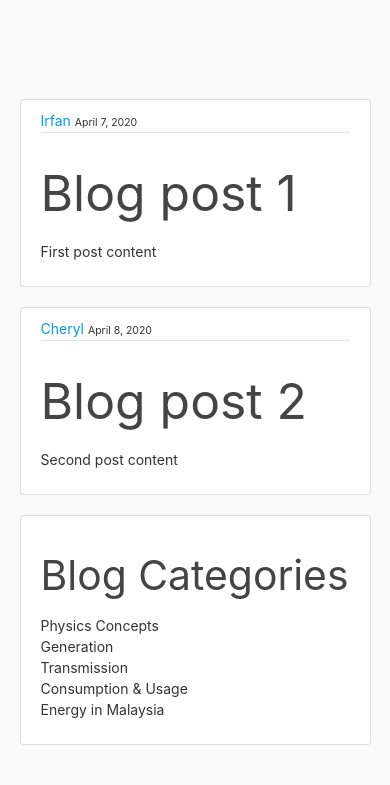
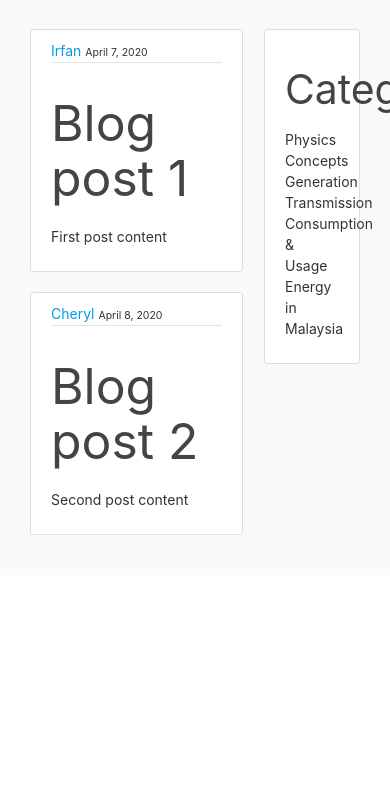
Before and after one commit to amadrafi/demystifying-energy, a Django app: page / in a window 390 px wide; the page is wider, and only the part inside the window is pictured. Shown: the part 707-1492 px from the top of that part. After the commit the page ends 1242 px from the top of that part, so only its background shows below. Run offline with Django 3.2, Linux system fonts and the light colour scheme; some libraries are stand-ins or nearby versions.

Commit message:
Made it similar to the first one

```diff
--- a/energy_website/blog/static/blog/main.css
+++ b/energy_website/blog/static/blog/main.css
@@ -40,13 +40,13 @@ nav {
 }
 
 .parallax-container{
-  height: 650px;
+  height: 600px;
 }
 .article-title {
   color: #444444;
 }
 .jumbotron {
-  margin-top: 160px;
+  margin-top: 240px;
 }
 a.article-title:hover {
   color: #428bca;
@@ -91,7 +91,7 @@ a.article-title:hover {
   font-size: 2.5rem;
 }
 .content{
-  margin-top: 100px;
+  margin-top: 80px;
 }
 #brand-title {
   font-family: "Playfair Display";
--- a/energy_website/blog/templates/blog/base.html
+++ b/energy_website/blog/templates/blog/base.html
@@ -50,7 +50,7 @@
         <a href="{% url 'blog-home'%}" class="brand-logo playfair">Demystifying Energy</a>
         <a href="#" data-target="mobile-demo" class="sidenav-trigger"><i class="material-icons">menu</i></a>
         <ul class="right hide-on-med-and-down">
-          <li><a href="sass.html">Sass</a></li>
+          <li><a href="sass.html">About</a></li>
           <li><a href="badges.html">Components</a></li>
           <li><a href="collapsible.html">Javascript</a></li>
           <li><a href="mobile.html">Mobile</a></li>
@@ -59,7 +59,7 @@
     </nav>
 
     <ul class="sidenav" id="mobile-demo">
-      <li><a href="sass.html">Sass</a></li>
+      <li><a href="sass.html">About</a></li>
       <li><a href="badges.html">Components</a></li>
       <li><a href="collapsible.html">Javascript</a></li>
       <li><a href="mobile.html">Mobile</a></li>
@@ -69,21 +69,21 @@
       <div class="jumbotron jumbotron-fluid">
         <div class="container">
           <h1 class="display-4 playfair">W E L C O M E</h1>
-          <p class="lead">This is a modified jumbotron that occupies the entire horizontal space of its parent.</p>
+          <p class="lead">Lorem ipsum dolor sit amet, consectetur adipisicing elit. Ratione, assumenda?</p>
         </div>
       </div>
-      <div class="parallax"><img src="https://www.elsetge.cat/myimg/f/1-10701_desktop-wallpapers-hd-low-poly-desktop-background.png"></div>
+      <div class="parallax"><img src="https://images.unsplash.com/photo-1483794344563-d27a8d18014e?ixlib=rb-1.2.1&auto=format&fit=crop&w=1050&q=80"></div>
     </div>
 
     <main role="main" class="container content">
     <div class="row">
-        <div class="col-md-8">
+        <div class="col s8">
         {% block content %}{% endblock %}
         </div>
 
-        <div class="col-md-4">
+        <div class="col s4">
             <div class="content-section">
-                <h3>Blog Categories</h3>
+                <h3>Categories</h3>
                     <p class='text-muted'>
                         <ul class="list-group">
                             <li class="list-group-item list-group-item-light">Physics Concepts</li>
```
Also changed, not shown: energy_website/blog/templates/blog/img/parallax.jpg (added).
